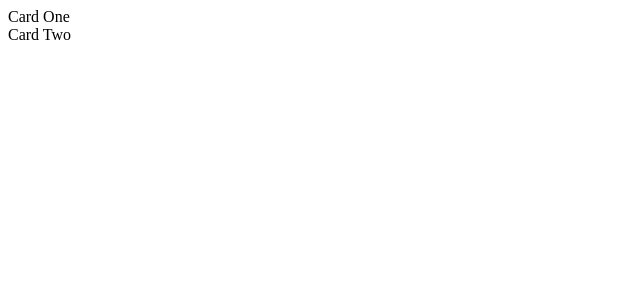
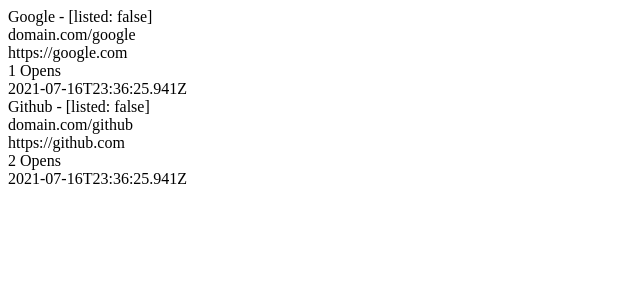
Before and after one commit to larryschirmer/shortlink-url, a Next.js app: page / in a window 1280 px wide. Shown: the top 300 px of the page, without its empty margins (0-640 px from the left). Built offline with nearby package versions, Linux system fonts and the light colour scheme.

Commit message:
feat: display content from state

```diff
--- a/components/UrlList/UrlList.tsx
+++ b/components/UrlList/UrlList.tsx
@@ -1,14 +1,37 @@
 import React from "react";
+
+import useStateContext, { Context } from "@context/index";
+import { State, Actions } from "@context/urls/types";
 
 import styles from "./UrlList.module.scss";
 
 const { "url-list": urlListClass } = styles;
 
 const UrlList = () => {
+  const { state } = useStateContext<Context<State, Actions>>();
+
   return (
     <div className={urlListClass}>
-      <div>Card One</div>
-      <div>Card Two</div>
+      {state.data?.map(({ _id, name, slug, url, opens, isListed }) => {
+        const opensAmt = opens.length;
+        return (
+          <div key={_id}>
+            <div>
+              {name} - [listed: {isListed.toString()}]
+            </div>
+            <div>
+              <div>
+                <div>domain.com/{slug}</div>
+                <div>{url}</div>
+              </div>
+              <div>
+                <div>{opensAmt} Opens</div>
+                <div>{opens[opensAmt - 1]}</div>
+              </div>
+            </div>
+          </div>
+        );
+      })}
     </div>
   );
 };
```
